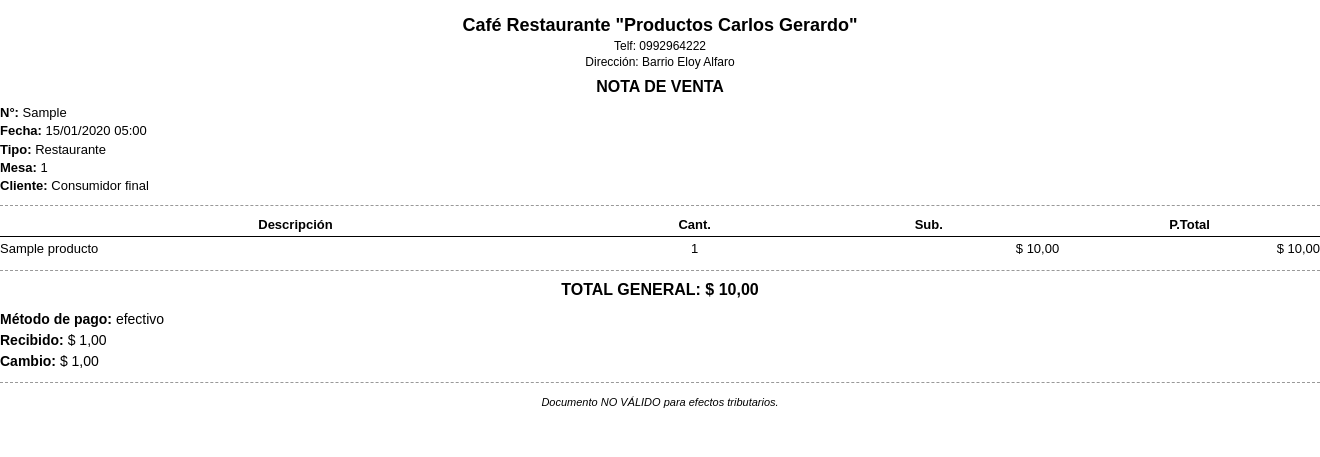
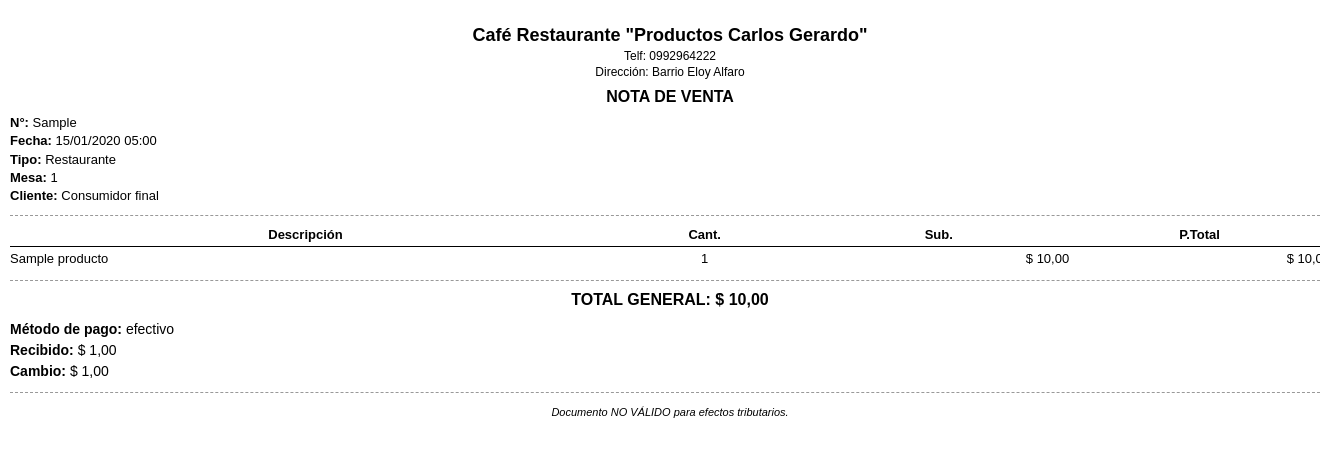
Before and after one commit to Kathy2003utc/Tesis, a Django app: page /comprobante/1/ in a window 1320 px wide; the page is wider, and only the part inside the window is pictured. Shown: the top 457 px of that part. Run offline with Django 5.2, Linux system fonts and the light colour scheme; a user stored in the database is signed in; data comes from the database, SQL or seed files in the repository; tables that the repository leaves empty hold one stand-in row (values such as "Sample post").

Commit message:
correcciones

```diff
--- a/Aplicacion/gestionPedidos/templates/cajero/comprobantes/comprobante_domicilio.html
+++ b/Aplicacion/gestionPedidos/templates/cajero/comprobantes/comprobante_domicilio.html
@@ -99,7 +99,7 @@
             width: 100%;
             max-width: none;
             margin: 0 auto;
-            padding: 10;
+            padding: 10px;
         }
         </style>
 </head>
--- a/Aplicacion/gestionPedidos/templates/cajero/comprobantes/comprobante_restaurante.html
+++ b/Aplicacion/gestionPedidos/templates/cajero/comprobantes/comprobante_restaurante.html
@@ -99,7 +99,7 @@
             width: 100%;
             max-width: none;
             margin: 0 auto;
-            padding: 10;
+            padding: 10px;
         }
     </style>
 </head>
```
